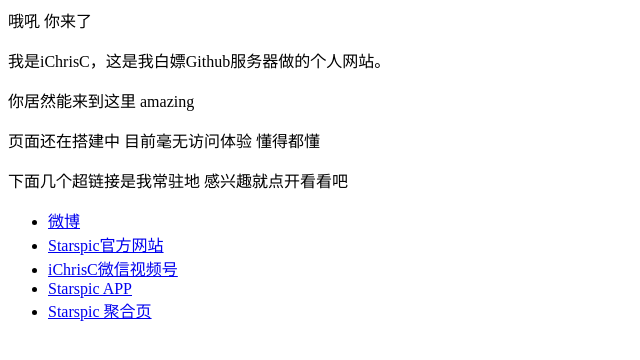
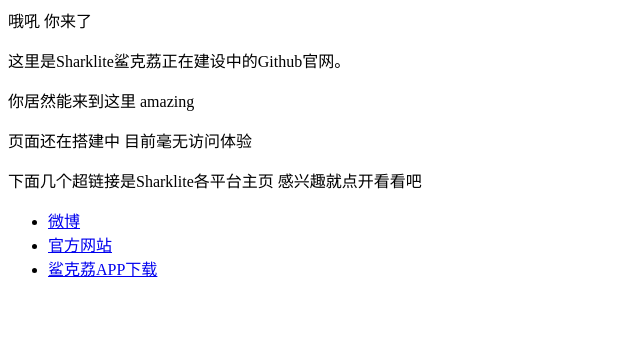
Before and after one commit to cchrishark/cchrishark.github.io, a plain HTML site: page index.html in a window 1280 px wide. Shown: the whole page, without its empty margins (0-640 px from the left). Drawn offline with Linux system fonts and the light colour scheme.

Commit message:
Update index.html

```diff
--- a/index.html
+++ b/index.html
@@ -1,13 +1,11 @@
 <p>哦吼 你来了</p>
-<p>我是iChrisC，这是我白嫖Github服务器做的个人网站。 </p>
+<p>这里是Sharklite鲨克荔正在建设中的Github官网。 </p>
 <p>你居然能来到这里 amazing</p>
-<p>页面还在搭建中 目前毫无访问体验 懂得都懂</p>
-<p>下面几个超链接是我常驻地 感兴趣就点开看看吧</p>
+<p>页面还在搭建中 目前毫无访问体验</p>
+<p>下面几个超链接是Sharklite各平台主页 感兴趣就点开看看吧</p>
 
 <ul>
-  <li> <a href="https://weibo.com/u/5600249331">微博</a> </li>
-  <li> <a href="https://starspic.baklib-free.com/">Starspic官方网站</a> </li>
-  <li> <a href="http://mp.weixin.qq.com/s?__biz=MzkyNTAyNjE1OA==&mid=100000019&idx=1&sn=23e3cece88b4284ccf18e4356ef2ce61&chksm=41cd931276ba1a044f684e7ef982904b954db0b8e66bd67c79ba65682c6e188fd90249d6c0ea#rd">iChrisC微信视频号</a> </li>
-  <li> <a href="http://link.i327.xin/app">Starspic APP</a> </li>
-  <li> <a href="http://link.i327.xin/qr">Starspic 聚合页</a> </li>
+  <li> <a href="https://weibo.com/u/7540066057">微博</a> </li>
+  <li> <a href="https://starspic.bk-free01.com/">官方网站</a> </li>
+  <li> <a href="https://www.pgyer.com/sharklite">鲨克荔APP下载</a> </li>
 </ul>
```
